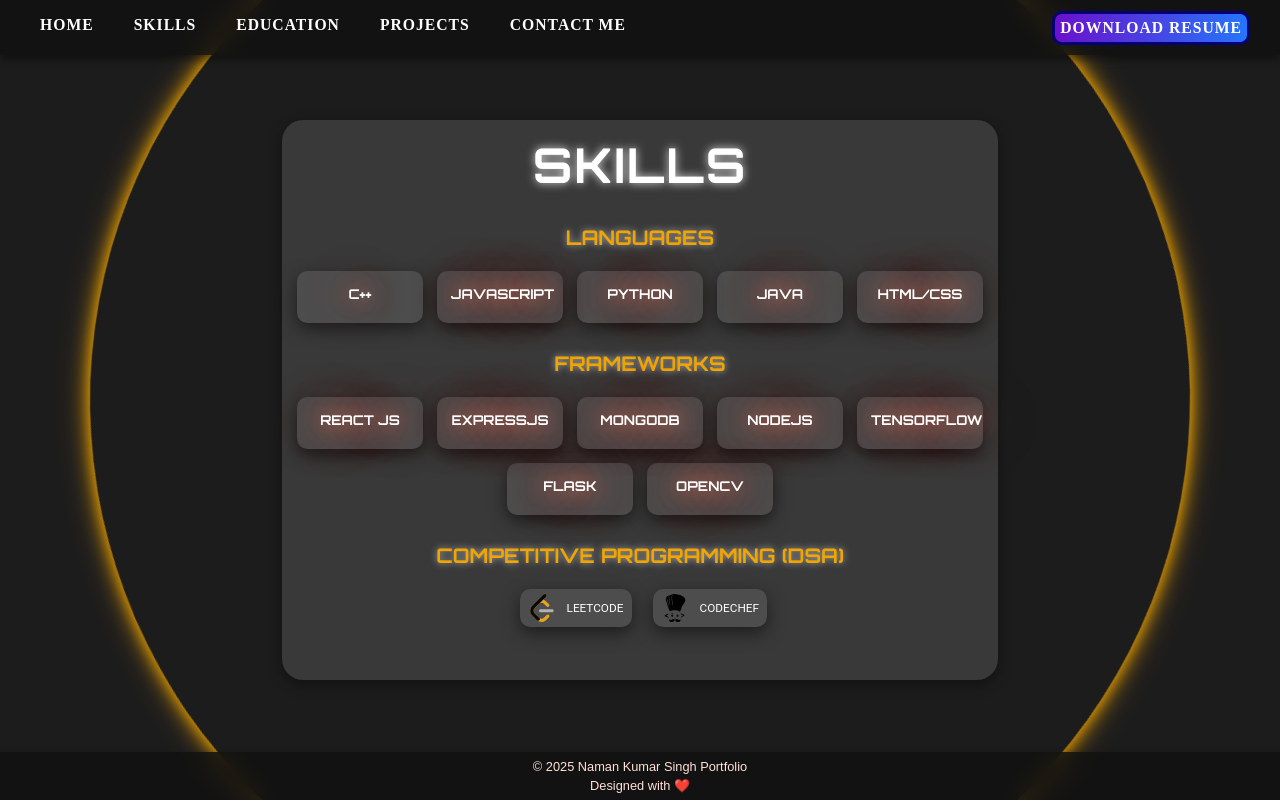
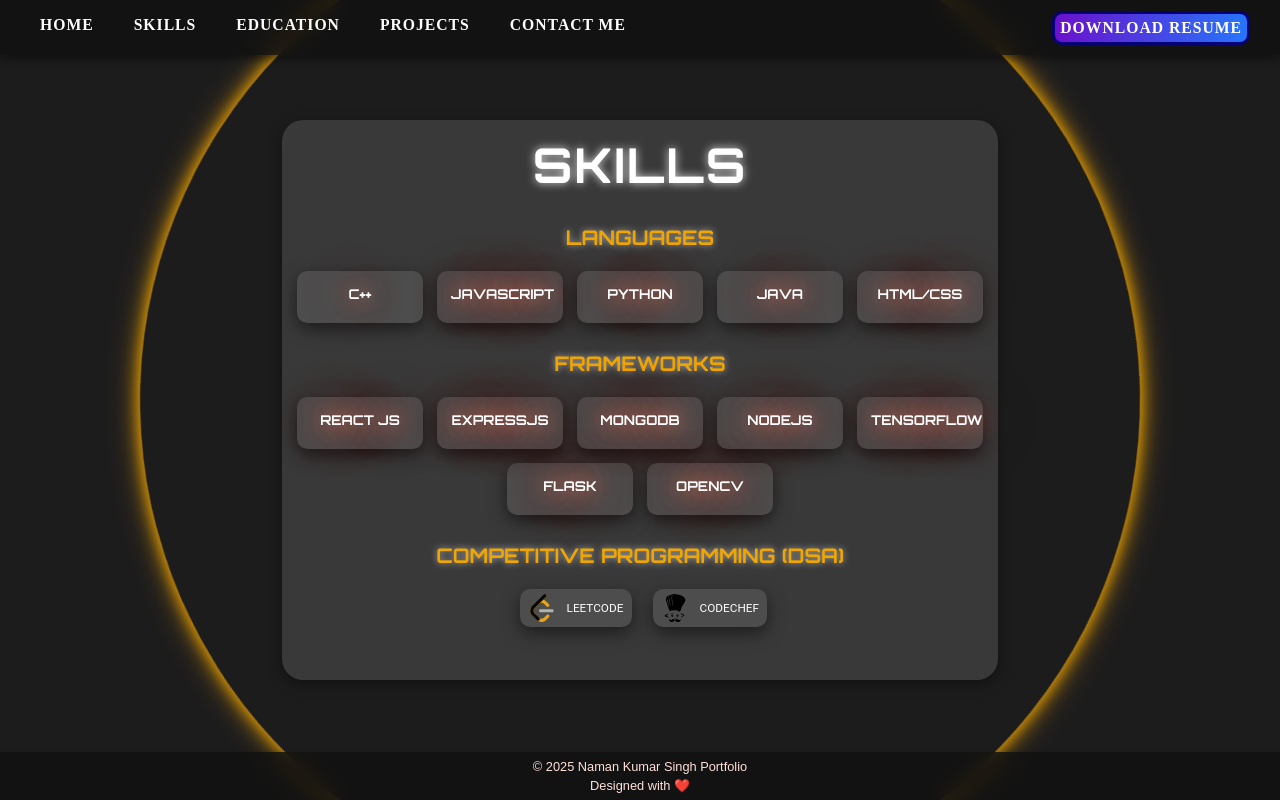
Before and after one commit to NKSG100/my-react-portfolio, a React (Vite) app: page /skills in a window 1280 px wide. Built offline with nearby package versions, Linux system fonts and the light colour scheme.

Commit message:
Update Skills.css

```diff
--- a/src/components/css/Skills.css
+++ b/src/components/css/Skills.css
@@ -22,8 +22,8 @@
   position: absolute;
   top: 50%;
   left: 50%;
-  width: 1100px;
-  height: 1100px;
+  width: 1000px;
+  height: 1000px;
   background: transparent;
   border-radius: 50%;
   animation: rotateGlow 8s linear infinite, glowEffect1 3s ease-in-out infinite;
```
